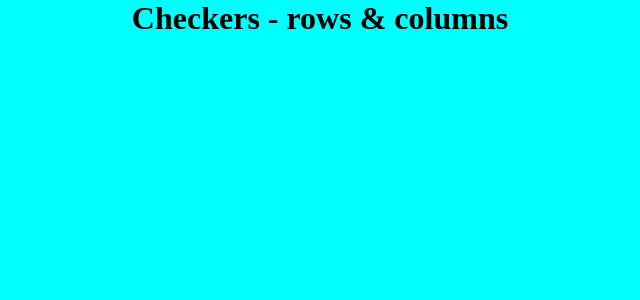
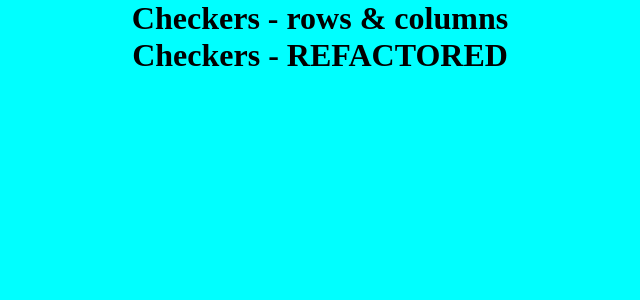
Before and after one commit to mjstafford/Python, a Flask app: page /1/1/1/1 in a window 1280 px wide. Shown: the top 300 px of the page, without its empty margins (320-960 px from the left). Run offline with Flask 2, Linux system fonts and the light colour scheme.

Commit message:
with refactored code per video

```diff
--- a/flask/fundamentals/checkerboard/templates/index_rows_cols_colors.html
+++ b/flask/fundamentals/checkerboard/templates/index_rows_cols_colors.html
@@ -30,6 +30,17 @@
     </div>
     {% endfor %}
 
+
+    <!-- FROM VIDEO -->
+    <h1>Checkers - REFACTORED</h1>
+    {% for i in range(rows) %}
+    <div class="container">
+        {% for j in range(cols*2) %}
+        <div class="square" style="background-color: {{color1 if (i+j)%2 == 0 else color2}};"></div>
+        {% endfor %}
+    </div>
+    {% endfor %}
+
 </body>
 
 </html>
```
